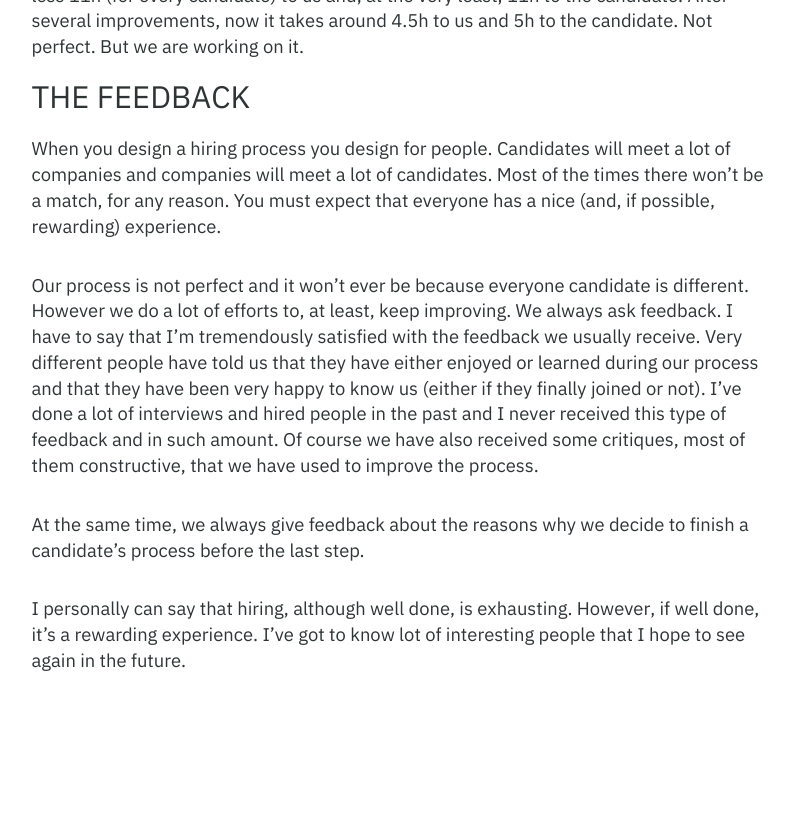
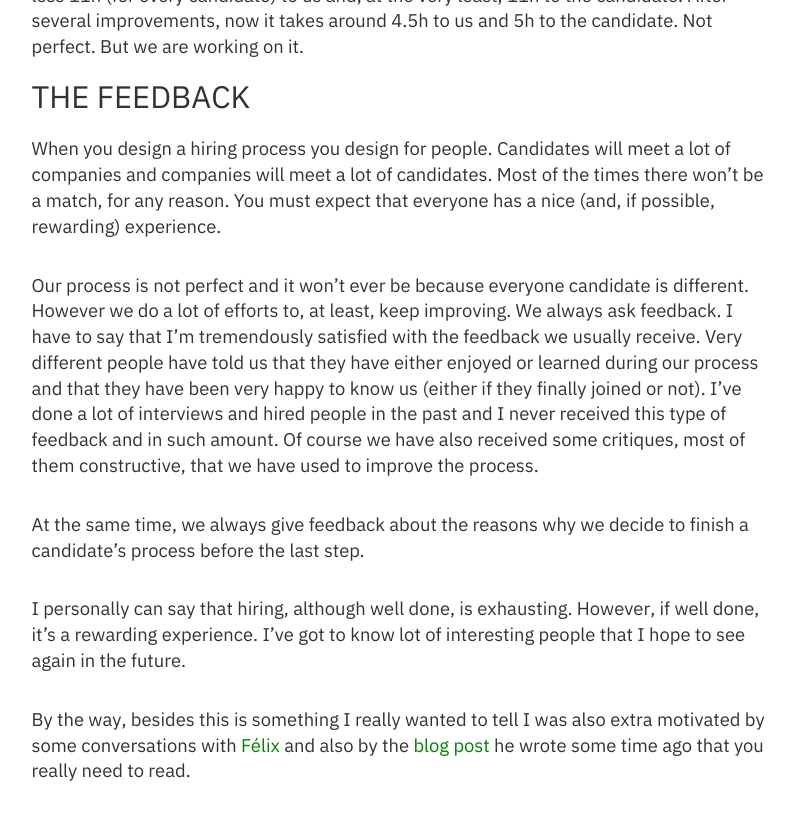
Before and after one commit to luisbosque/luisbosque.github.com, a Jekyll site: the page built from _posts/2017-11-22-hiring-humans-at-carto-infrastructure-team.markdown, in a window 1280 px wide and 900 px high, scrolled down 5797 px. Shown: the top 820 px of the window, without its empty margins (240-1035 px from the left). Built offline with Jekyll 4.4.1, drawn with Linux system fonts in a browser that asks for light colours; some web fonts are replaced; before the commit the page ends 6587 px from its top, so only the background shows below that; some of the changed lines change nothing that is shown; some of the changed text lies outside the part shown.

Commit message:
Small fixes to post

```diff
--- a/_posts/2017-11-22-hiring-humans-at-carto-infrastructure-team.markdown
+++ b/_posts/2017-11-22-hiring-humans-at-carto-infrastructure-team.markdown
@@ -4,7 +4,7 @@
 status: publish
 type: post
 published: true
-date: 2017-11-13 18:00
+date: 2017-11-22 17:00
 tags:
 - personal
 ---
@@ -112,3 +112,5 @@
 At the same time, we always give feedback about the reasons why we decide to finish a candidate's process before the last step.
 
 I personally can say that hiring, although well done, is exhausting. However, if well done, it's a rewarding experience. I've got to know lot of interesting people that I hope to see again in the future.
+
+By the way, besides this is something I really wanted to tell I was also extra motivated by some conversations with [Félix](https://twitter.com/flopezluis) and also by the [blog post](https://managementfromscratch.wordpress.com/2017/10/30/sobre-procesos-de-seleccion/) he wrote some time ago that you really need to read.
```
